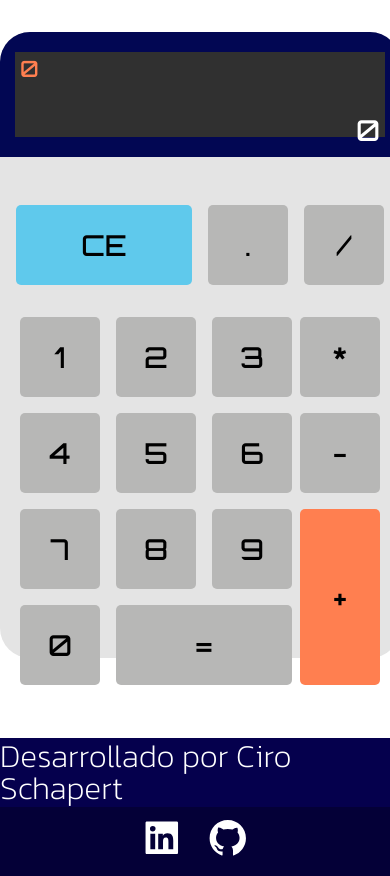
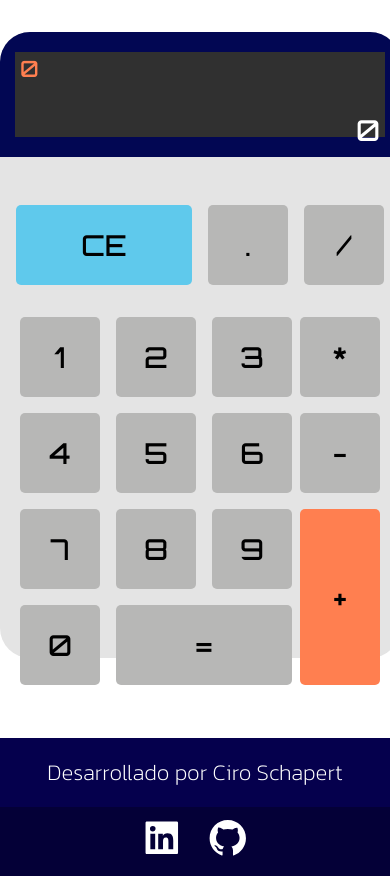
Before and after one commit to CiroJSCH/calculator-react, a React (Vite) app: page / in a window 390 px wide. Built offline with nearby package versions, Linux system fonts and the light colour scheme.

Commit message:
Responsive para footer

```diff
--- a/src/styles/footer.css
+++ b/src/styles/footer.css
@@ -41,3 +41,10 @@ footer {
     transform: translate(0px, -5px);
     color: rgb(220, 220, 220);
 }
+
+
+@media screen and (max-width: 576px) {
+    .footer-name {
+        font-size: 1.4rem;
+    }
+  }
```
